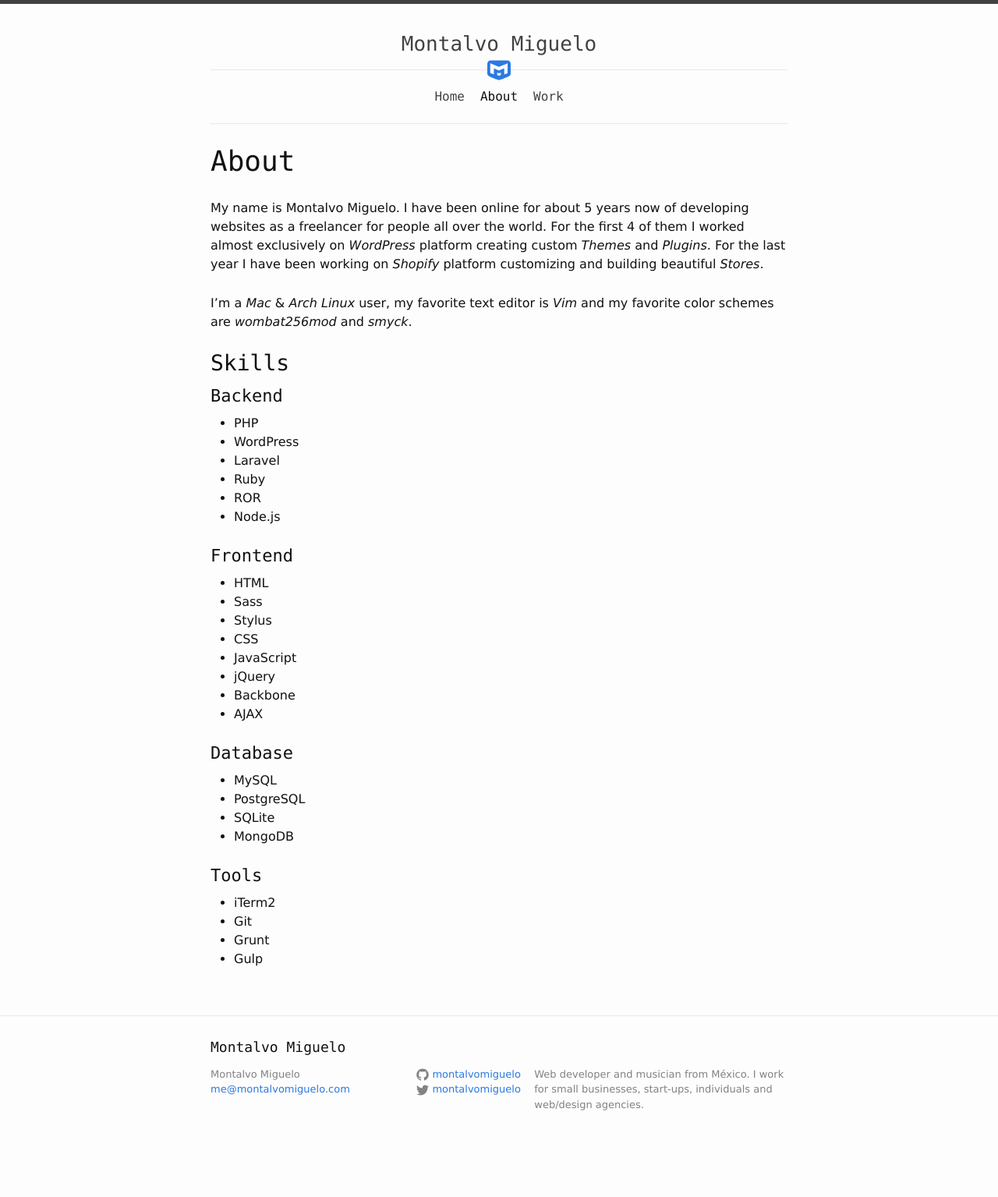
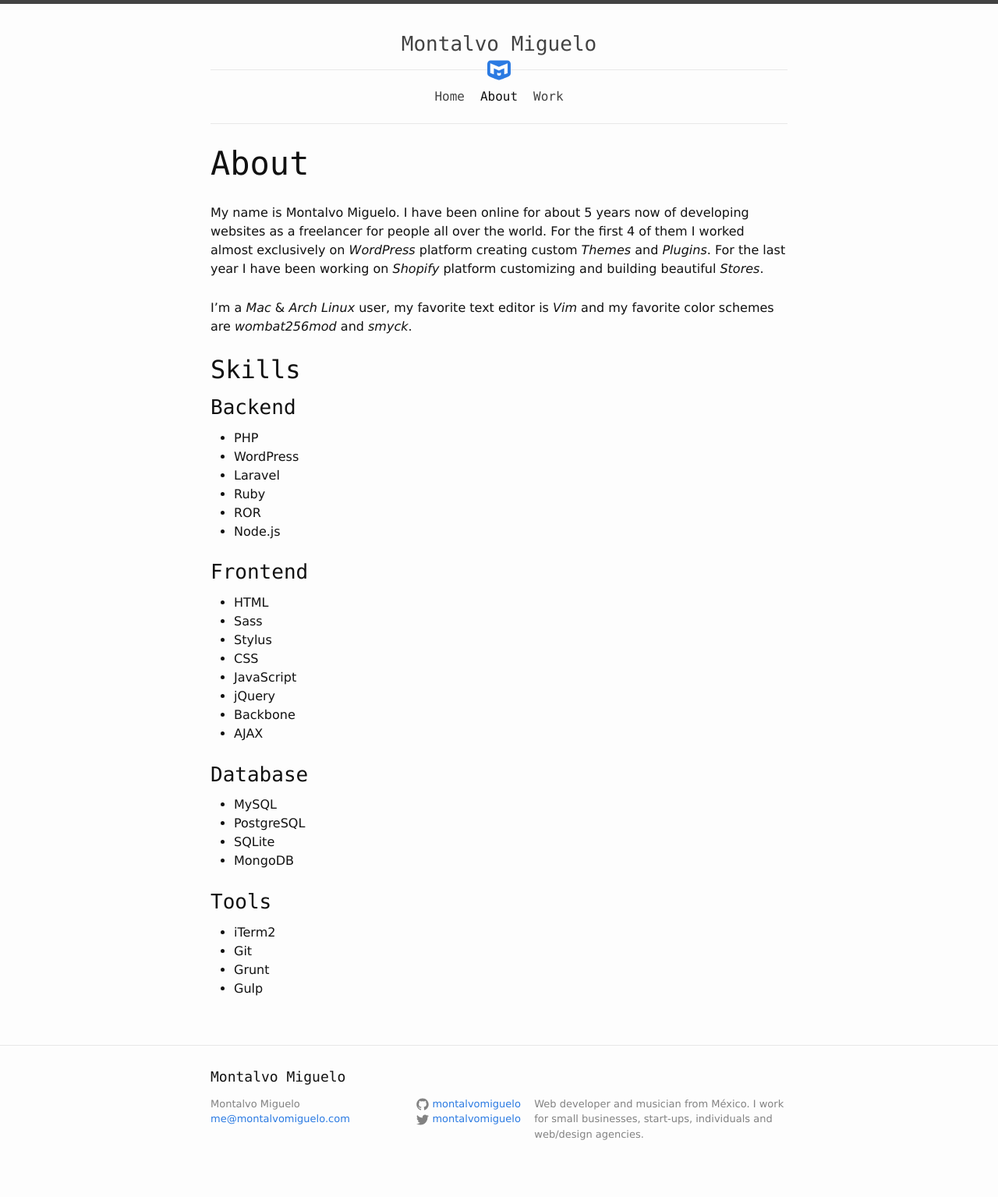
Before and after one commit to montalvomiguelo/montalvomiguelo.github.io, a Jekyll site: the page built from about.md, in a window 1280 px wide. Shown: the whole page at 78% size. Built offline with Jekyll 4.4.1, drawn with Linux system fonts in a browser that asks for light colours; before the commit the page ends 1497 px from its top, so only the background shows below that.

Commit message:
change font size mobile first

```diff
--- a/_sass/_layout.scss
+++ b/_sass/_layout.scss
@@ -178,12 +178,12 @@
 }
 
 .post-title {
-  font-size: 42px;
+  font-size: 36px;
   line-height: 1;
   margin-bottom: $spacing-unit / 6;
 
-  @include media-query($on-laptop) {
-    font-size: 36px;
+  @include media-query($post-laptop) {
+    font-size: 42px;
   }
 }
 
@@ -191,26 +191,26 @@
   margin-bottom: $spacing-unit;
 
   h2 {
-    font-size: 32px;
+    font-size: 28px;
 
-    @include media-query($on-laptop) {
-      font-size: 28px;
+    @include media-query($post-laptop) {
+      font-size: 32px;
     }
   }
 
   h3 {
-    font-size: 26px;
+    font-size: 22px;
 
-    @include media-query($on-laptop) {
-      font-size: 22px;
+    @include media-query($post-laptop) {
+      font-size: 26px;
     }
   }
 
   h4 {
-    font-size: 20px;
+    font-size: 18px;
 
-    @include media-query($on-laptop) {
-      font-size: 18px;
+    @include media-query($post-laptop) {
+      font-size: 20px;
     }
   }
 }
```
